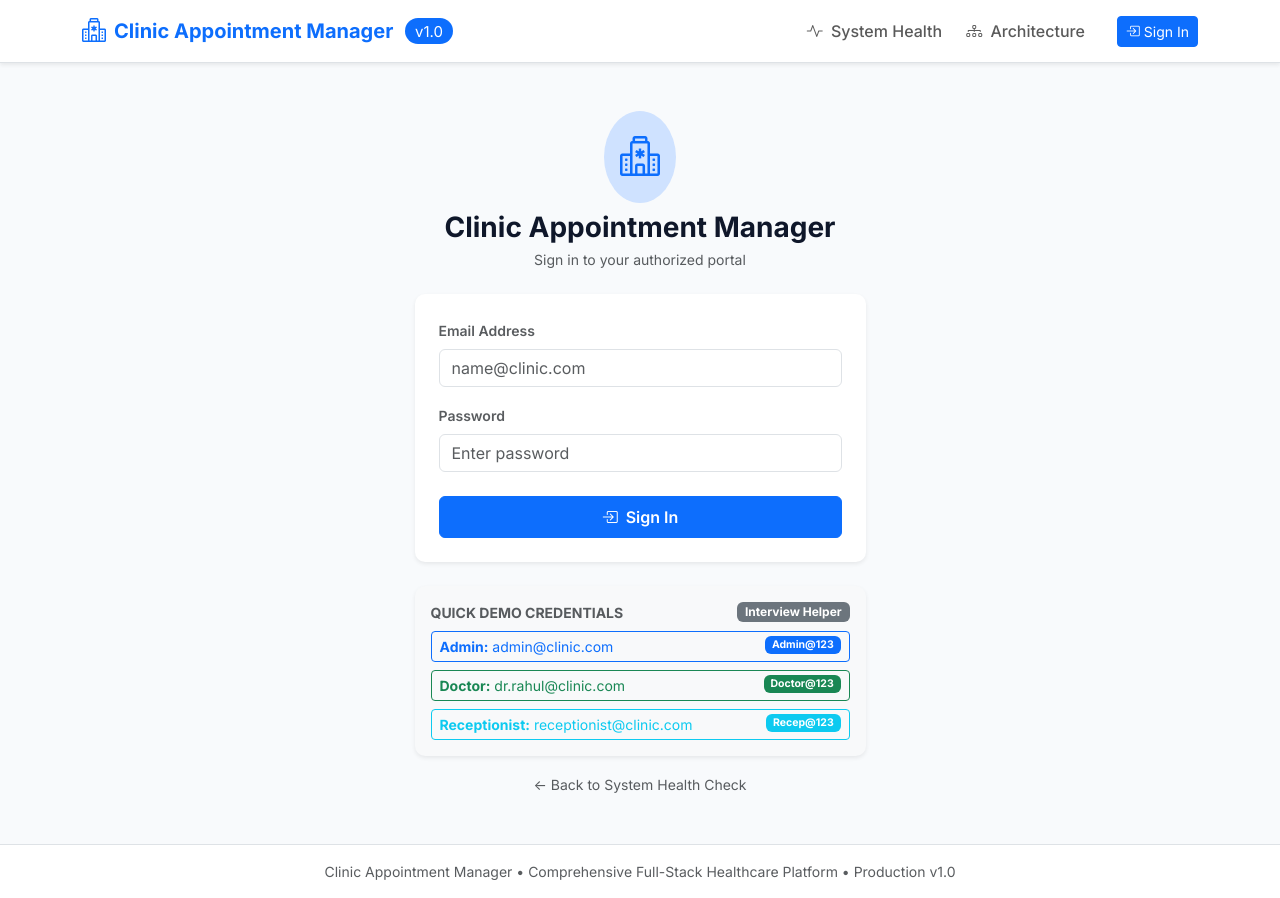
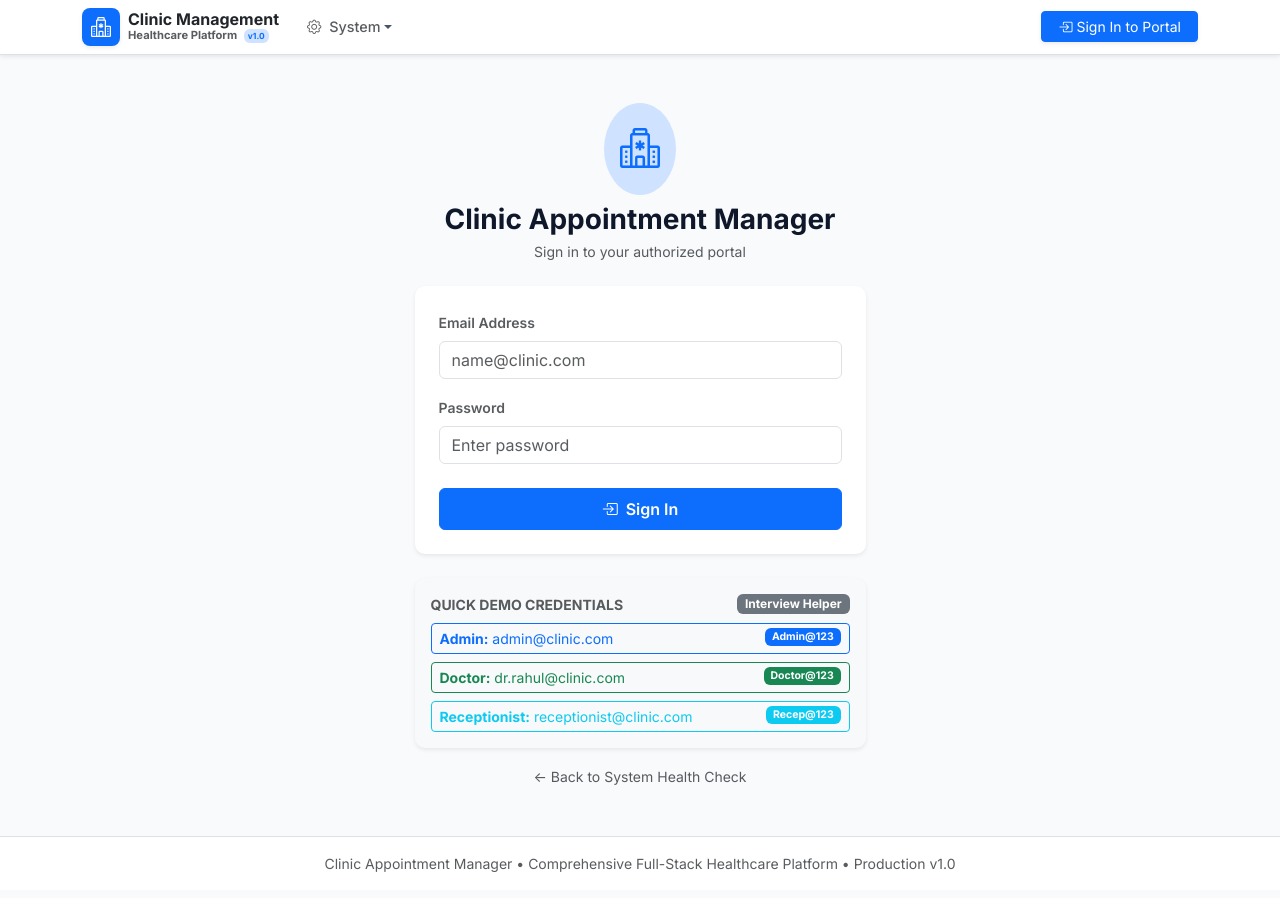
Before and after one commit to VishwajitS7/Clinic_management, a React (Vite) app in the folder frontend/: page /login in a window 1280 px wide. Built offline with nearby package versions, Linux system fonts and the light colour scheme; no server answers.

Commit message:
fix: redesign navigation bar with grouped menus and enhance mobile responsiveness

```diff
--- a/frontend/src/components/common/Navbar.jsx
+++ b/frontend/src/components/common/Navbar.jsx
@@ -1,16 +1,21 @@
-import React from 'react';
-import { Navbar as BsNavbar, Container, Nav, Badge, Button } from 'react-bootstrap';
-import { Link, NavLink, useNavigate } from 'react-router-dom';
+import React, { useState } from 'react';
+import { Navbar as BsNavbar, Container, Nav, NavDropdown, Badge, Button } from 'react-bootstrap';
+import { Link, NavLink, useLocation, useNavigate } from 'react-router-dom';
 import { useAuth } from '../../context/AuthContext';
 
 const Navbar = () => {
   const { user, isAuthenticated, logout } = useAuth();
   const navigate = useNavigate();
+  const location = useLocation();
+  const [expanded, setExpanded] = useState(false);
 
   const handleLogout = async () => {
+    setExpanded(false);
     await logout();
     navigate('/login');
   };
+
+  const closeNav = () => setExpanded(false);
 
   const getRoleBadgeVariant = (role) => {
     switch (role) {
@@ -25,70 +30,191 @@ const Navbar = () => {
     }
   };
 
+  // Check if clinical routes are active
+  const isClinicalActive =
+    location.pathname.startsWith('/consultations') ||
+    location.pathname.startsWith('/prescriptions');
+
+  // Check if doctor/schedule routes are active
+  const isDoctorActive =
+    location.pathname.startsWith('/doctors') ||
+    location.pathname.startsWith('/schedules');
+
+  // Check if system routes are active
+  const isSystemActive =
+    location.pathname === '/' ||
+    location.pathname === '/architecture';
+
   return (
-    <BsNavbar bg="white" expand="lg" className="border-bottom sticky-top py-2 shadow-sm">
-      <Container>
-        <BsNavbar.Brand as={Link} to={isAuthenticated ? "/dashboard" : "/"} className="d-flex align-items-center gap-2 fw-bold text-primary">
-          <i className="bi bi-hospital fs-4 text-primary"></i>
-          <span>Clinic Appointment Manager</span>
-          <Badge bg="primary" pill className="ms-1 small fw-normal">
-            v1.0
-          </Badge>
+    <BsNavbar
+      bg="white"
+      expand="xl"
+      expanded={expanded}
+      className="border-bottom sticky-top py-2 shadow-sm clinic-navbar"
+      style={{ backdropFilter: 'blur(10px)', backgroundColor: 'rgba(255, 255, 255, 0.95)' }}
+    >
+      <Container fluid="xl">
+        {/* Brand */}
+        <BsNavbar.Brand
+          as={Link}
+          to={isAuthenticated ? '/dashboard' : '/'}
+          onClick={closeNav}
+          className="d-flex align-items-center gap-2 fw-bold text-primary py-0 me-3"
+        >
+          <div className="brand-icon-wrapper rounded-3 bg-primary text-white d-flex align-items-center justify-content-center p-2 shadow-sm">
+            <i className="bi bi-hospital fs-5"></i>
+          </div>
+          <div className="d-flex flex-column">
+            <span className="fs-6 fw-bold lh-1 text-dark">Clinic Management</span>
+            <span className="small text-muted" style={{ fontSize: '0.7rem' }}>
+              Healthcare Platform <Badge bg="primary-subtle" text="primary" className="ms-1 px-1">v1.0</Badge>
+            </span>
+          </div>
         </BsNavbar.Brand>
-        <BsNavbar.Toggle aria-controls="main-navbar-nav" />
+
+        {/* Mobile Toggle */}
+        <BsNavbar.Toggle
+          aria-controls="main-navbar-nav"
+          onClick={() => setExpanded(!expanded)}
+          className="border-0 shadow-none p-1"
+        >
+          <i className={`bi ${expanded ? 'bi-x-lg' : 'bi-list'} fs-4 text-primary`}></i>
+        </BsNavbar.Toggle>
+
+        {/* Collapsible Content */}
         <BsNavbar.Collapse id="main-navbar-nav">
-          <Nav className="ms-auto align-items-center gap-2">
-            {isAuthenticated && (
+          <Nav className="me-auto align-items-xl-center gap-1 my-2 my-xl-0">
+            {isAuthenticated ? (
               <>
-                <Nav.Link as={NavLink} to="/dashboard" className="fw-medium">
-                  <i className="bi bi-speedometer2 me-1"></i> Dashboard
+                <Nav.Link
+                  as={NavLink}
+                  to="/dashboard"
+                  onClick={closeNav}
+                  className="nav-item-custom"
+                >
+                  <i className="bi bi-speedometer2 me-1 text-primary"></i> Dashboard
                 </Nav.Link>
-                <Nav.Link as={NavLink} to="/patients" className="fw-medium">
-                  <i className="bi bi-people me-1"></i> Patients
+
+                <Nav.Link
+                  as={NavLink}
+                  to="/appointments"
+                  onClick={closeNav}
+                  className="nav-item-custom"
+                >
+                  <i className="bi bi-calendar-check me-1 text-warning"></i> Appointments
                 </Nav.Link>
-                <Nav.Link as={NavLink} to="/doctors" className="fw-medium">
-                  <i className="bi bi-person-badge me-1"></i> Doctors
+
+                <Nav.Link
+                  as={NavLink}
+                  to="/patients"
+                  onClick={closeNav}
+                  className="nav-item-custom"
+                >
+                  <i className="bi bi-people me-1 text-info"></i> Patients
                 </Nav.Link>
-                <Nav.Link as={NavLink} to="/schedules" className="fw-medium">
-                  <i className="bi bi-calendar-range me-1"></i> Schedules
-                </Nav.Link>
-                <Nav.Link as={NavLink} to="/appointments" className="fw-medium">
-                  <i className="bi bi-calendar-check me-1"></i> Appointments
-                </Nav.Link>
-                <Nav.Link as={NavLink} to="/consultations" className="fw-medium">
-                  <i className="bi bi-clipboard2-pulse me-1"></i> Consultations
-                </Nav.Link>
-                <Nav.Link as={NavLink} to="/prescriptions" className="fw-medium">
-                  <i className="bi bi-capsule me-1"></i> Prescriptions
-                </Nav.Link>
-                <Nav.Link as={NavLink} to="/invoices" className="fw-medium">
-                  <i className="bi bi-receipt me-1"></i> Billing
+
+                {/* Doctors & Schedules Dropdown */}
+                <NavDropdown
+                  title={
+                    <span className={isDoctorActive ? 'fw-bold text-primary' : ''}>
+                      <i className="bi bi-person-badge me-1 text-success"></i> Doctors
+                    </span>
+                  }
+                  id="doctors-nav-dropdown"
+                  className="nav-dropdown-custom"
+                >
+                  <NavDropdown.Item as={NavLink} to="/doctors" onClick={closeNav}>
+                    <i className="bi bi-person-lines-fill me-2 text-primary"></i>
+                    Specialist Directory
+                  </NavDropdown.Item>
+                  <NavDropdown.Item as={NavLink} to="/schedules" onClick={closeNav}>
+                    <i className="bi bi-calendar-range me-2 text-success"></i>
+                    Weekly Schedules & Rosters
+                  </NavDropdown.Item>
+                </NavDropdown>
+
+                {/* Clinical Consultations & Prescriptions Dropdown */}
+                <NavDropdown
+                  title={
+                    <span className={isClinicalActive ? 'fw-bold text-primary' : ''}>
+                      <i className="bi bi-clipboard2-pulse me-1 text-danger"></i> Clinical
+                    </span>
+                  }
+                  id="clinical-nav-dropdown"
+                  className="nav-dropdown-custom"
+                >
+                  <NavDropdown.Item as={NavLink} to="/consultations" onClick={closeNav}>
+                    <i className="bi bi-journal-medical me-2 text-danger"></i>
+                    Consultations & Diagnosis
+                  </NavDropdown.Item>
+                  <NavDropdown.Item as={NavLink} to="/prescriptions" onClick={closeNav}>
+                    <i className="bi bi-capsule me-2 text-info"></i>
+                    Prescriptions (Rx)
+                  </NavDropdown.Item>
+                </NavDropdown>
+
+                <Nav.Link
+                  as={NavLink}
+                  to="/invoices"
+                  onClick={closeNav}
+                  className="nav-item-custom"
+                >
+                  <i className="bi bi-receipt-cutoff me-1 text-secondary"></i> Billing
                 </Nav.Link>
               </>
-            )}
-            <Nav.Link as={NavLink} to="/" end className="fw-medium">
-              <i className="bi bi-activity me-1"></i> System Health
-            </Nav.Link>
-            <Nav.Link as={NavLink} to="/architecture" className="fw-medium">
-              <i className="bi bi-diagram-3 me-1"></i> Architecture
-            </Nav.Link>
+            ) : null}
 
+            {/* System Info Dropdown */}
+            <NavDropdown
+              title={
+                <span className={isSystemActive ? 'fw-bold text-primary' : 'text-muted'}>
+                  <i className="bi bi-gear me-1"></i> System
+                </span>
+              }
+              id="system-nav-dropdown"
+              className="nav-dropdown-custom"
+            >
+              <NavDropdown.Item as={NavLink} to="/" onClick={closeNav} end>
+                <i className="bi bi-activity me-2 text-success"></i>
+                System Health & Uptime
+              </NavDropdown.Item>
+              <NavDropdown.Item as={NavLink} to="/architecture" onClick={closeNav}>
+                <i className="bi bi-diagram-3 me-2 text-primary"></i>
+                Architecture & Models
+              </NavDropdown.Item>
+            </NavDropdown>
+          </Nav>
+
+          {/* User Auth Profile / Login */}
+          <Nav className="align-items-xl-center">
             {isAuthenticated ? (
-              <div className="d-flex align-items-center gap-2 ms-lg-3 border-start ps-lg-3 mt-2 mt-lg-0">
-                <div className="d-flex flex-column text-end small">
-                  <span className="fw-bold text-dark">{user?.name}</span>
-                  <Badge bg={getRoleBadgeVariant(user?.role)} className="text-uppercase fw-semibold" style={{ fontSize: '0.65rem' }}>
-                    {user?.role}
-                  </Badge>
+              <div className="d-flex flex-column flex-xl-row align-items-xl-center gap-2 pt-2 pt-xl-0 border-top border-xl-0 mt-2 mt-xl-0">
+                <div className="d-flex align-items-center gap-2 px-2 py-1 rounded bg-light border">
+                  <div className="rounded-circle bg-primary text-white d-flex align-items-center justify-content-center fw-bold" style={{ width: '28px', height: '28px', fontSize: '0.75rem' }}>
+                    {user?.name ? user.name.charAt(0).toUpperCase() : 'U'}
+                  </div>
+                  <div className="d-flex flex-column text-start">
+                    <span className="fw-semibold text-dark text-truncate small" style={{ maxWidth: '140px', lineHeight: '1.2' }}>
+                      {user?.name}
+                    </span>
+                    <Badge
+                      bg={getRoleBadgeVariant(user?.role)}
+                      className="text-uppercase fw-normal"
+                      style={{ fontSize: '0.62rem', width: 'fit-content' }}
+                    >
+                      {user?.role}
+                    </Badge>
+                  </div>
                 </div>
+
                 <Button
                   variant="outline-danger"
                   size="sm"
                   onClick={handleLogout}
-                  className="d-flex align-items-center gap-1 ms-1"
+                  className="d-flex align-items-center justify-content-center gap-1 mt-1 mt-xl-0 py-1 px-2"
                 >
                   <i className="bi bi-box-arrow-right"></i>
-                  Sign Out
+                  <span>Sign Out</span>
                 </Button>
               </div>
             ) : (
@@ -97,10 +223,11 @@ const Navbar = () => {
                 to="/login"
                 variant="primary"
                 size="sm"
-                className="ms-lg-3 d-flex align-items-center gap-1"
+                onClick={closeNav}
+                className="d-flex align-items-center justify-content-center gap-1 px-3 shadow-sm"
               >
                 <i className="bi bi-box-arrow-in-right"></i>
-                Sign In
+                <span>Sign In to Portal</span>
               </Button>
             )}
           </Nav>
--- a/frontend/src/styles/main.css
+++ b/frontend/src/styles/main.css
@@ -2,6 +2,7 @@
 :root {
   --primary-color: #0284c7;
   --primary-hover: #0369a1;
+  --primary-light: #f0f9ff;
   --secondary-color: #0f766e;
   --bg-main: #f8fafc;
   --card-bg: #ffffff;
@@ -19,17 +20,95 @@ body {
   -webkit-font-smoothing: antialiased;
 }
 
-/* Card Styling */
+/* ==========================================================================
+   Navigation Bar Responsiveness & Styling
+   ========================================================================== */
+.clinic-navbar {
+  transition: all 0.2s ease-in-out;
+}
+
+.nav-item-custom {
+  font-size: 0.9rem;
+  font-weight: 500;
+  color: #475569 !important;
+  padding: 0.5rem 0.75rem !important;
+  border-radius: 6px;
+  transition: all 0.15s ease-in-out;
+  display: flex;
+  align-items: center;
+}
+
+.nav-item-custom:hover {
+  color: var(--primary-color) !important;
+  background-color: #f1f5f9;
+}
+
+.nav-item-custom.active {
+  color: var(--primary-color) !important;
+  background-color: var(--primary-light);
+  font-weight: 600;
+}
+
+.nav-dropdown-custom .dropdown-toggle {
+  font-size: 0.9rem;
+  font-weight: 500;
+  color: #475569 !important;
+  padding: 0.5rem 0.75rem !important;
+  border-radius: 6px;
+  transition: all 0.15s ease-in-out;
+}
+
+.nav-dropdown-custom .dropdown-toggle:hover {
+  color: var(--primary-color) !important;
+  background-color: #f1f5f9;
+}
+
+.nav-dropdown-custom .dropdown-menu {
+  border: 1px solid var(--border-color);
+  box-shadow: 0 10px 15px -3px rgba(0, 0, 0, 0.1), 0 4px 6px -2px rgba(0, 0, 0, 0.05);
+  border-radius: 8px;
+  padding: 0.5rem;
+  min-width: 220px;
+}
+
+.nav-dropdown-custom .dropdown-item {
+  font-size: 0.875rem;
+  padding: 0.5rem 0.75rem;
+  border-radius: 6px;
+  color: #334155;
+  transition: all 0.15s ease-in-out;
+}
+
+.nav-dropdown-custom .dropdown-item:hover,
+.nav-dropdown-custom .dropdown-item.active {
+  background-color: var(--primary-light);
+  color: var(--primary-color);
+  font-weight: 500;
+}
+
+/* Brand icon styling */
+.brand-icon-wrapper {
+  width: 38px;
+  height: 38px;
+  display: flex;
+  align-items: center;
+  justify-content: center;
+}
+
+/* ==========================================================================
+   Card & Container Styling
+   ========================================================================== */
 .clinic-card {
   background: #ffffff;
   border: 1px solid var(--border-color);
   border-radius: 10px;
   box-shadow: 0 1px 3px 0 rgba(15, 23, 42, 0.05);
-  transition: box-shadow 0.2s ease;
+  transition: all 0.2s ease;
 }
 
-.clinic-card:hover {
-  box-shadow: 0 4px 6px -1px rgba(15, 23, 42, 0.08);
+.clinic-card:hover, .hover-shadow:hover {
+  box-shadow: 0 6px 12px -2px rgba(15, 23, 42, 0.1) !important;
+  transform: translateY(-1px);
 }
 
 .clinic-card-header {
@@ -41,7 +120,36 @@ body {
   font-weight: 600;
 }
 
-/* Status Badges */
+/* ==========================================================================
+   Table & Mobile Responsiveness
+   ========================================================================== */
+.table-responsive {
+  border-radius: 8px;
+  -webkit-overflow-scrolling: touch;
+}
+
+.table > :not(caption) > * > * {
+  padding: 0.75rem 1rem;
+}
+
+@media (max-width: 768px) {
+  .table > :not(caption) > * > * {
+    padding: 0.5rem 0.5rem;
+    font-size: 0.85rem;
+  }
+
+  .clinic-card {
+    border-radius: 8px;
+  }
+
+  h2 {
+    font-size: 1.5rem !important;
+  }
+}
+
+/* ==========================================================================
+   Status Badges
+   ========================================================================== */
 .badge-status-scheduled {
   background-color: #e0f2fe;
   color: #0369a1;
@@ -116,3 +224,31 @@ body {
     box-shadow: 0 0 0 0 rgba(16, 185, 129, 0);
   }
 }
+
+/* ==========================================================================
+   Print Styles for Prescriptions & Invoices
+   ========================================================================== */
+@media print {
+  .clinic-navbar,
+  footer,
+  .d-print-none,
+  .modal-header .btn-close,
+  .btn {
+    display: none !important;
+  }
+
+  body {
+    background-color: #ffffff !important;
+    color: #000000 !important;
+  }
+
+  .modal-dialog {
+    max-width: 100% !important;
+    margin: 0 !important;
+  }
+
+  .modal-content {
+    border: none !important;
+    box-shadow: none !important;
+  }
+}
```
